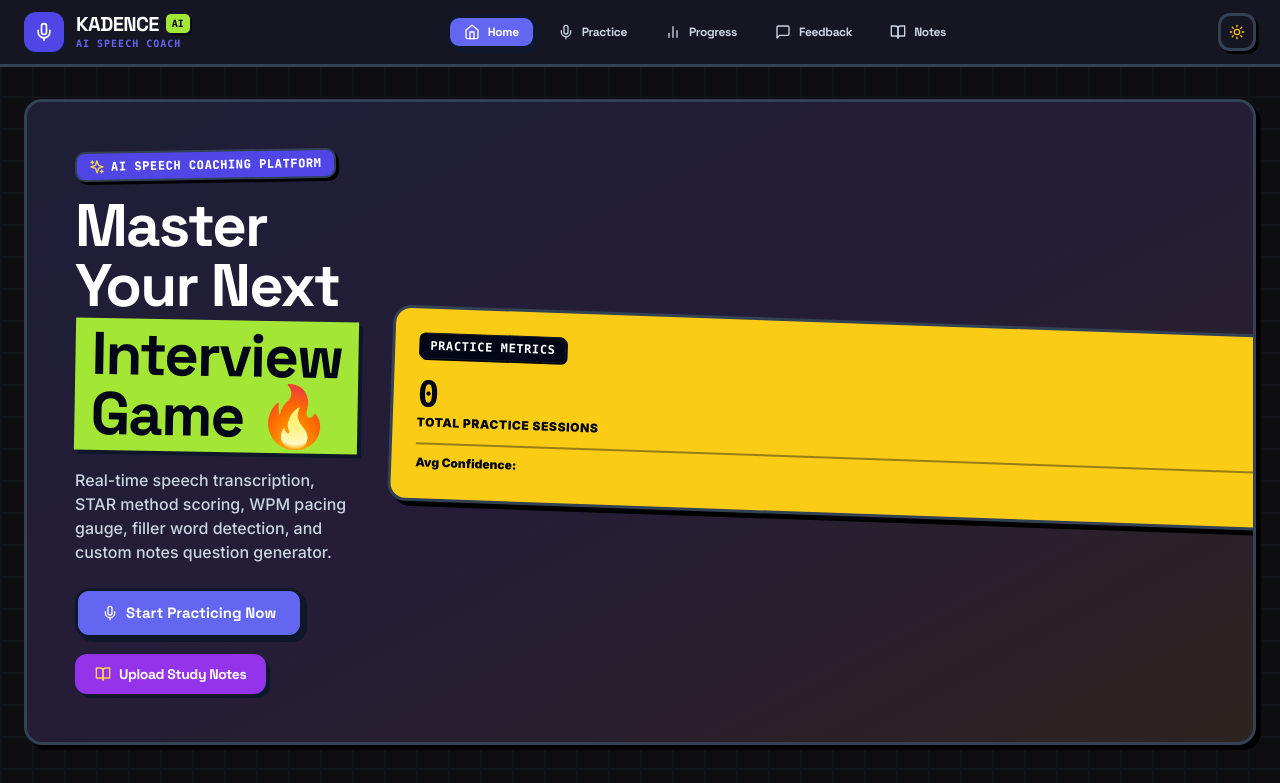
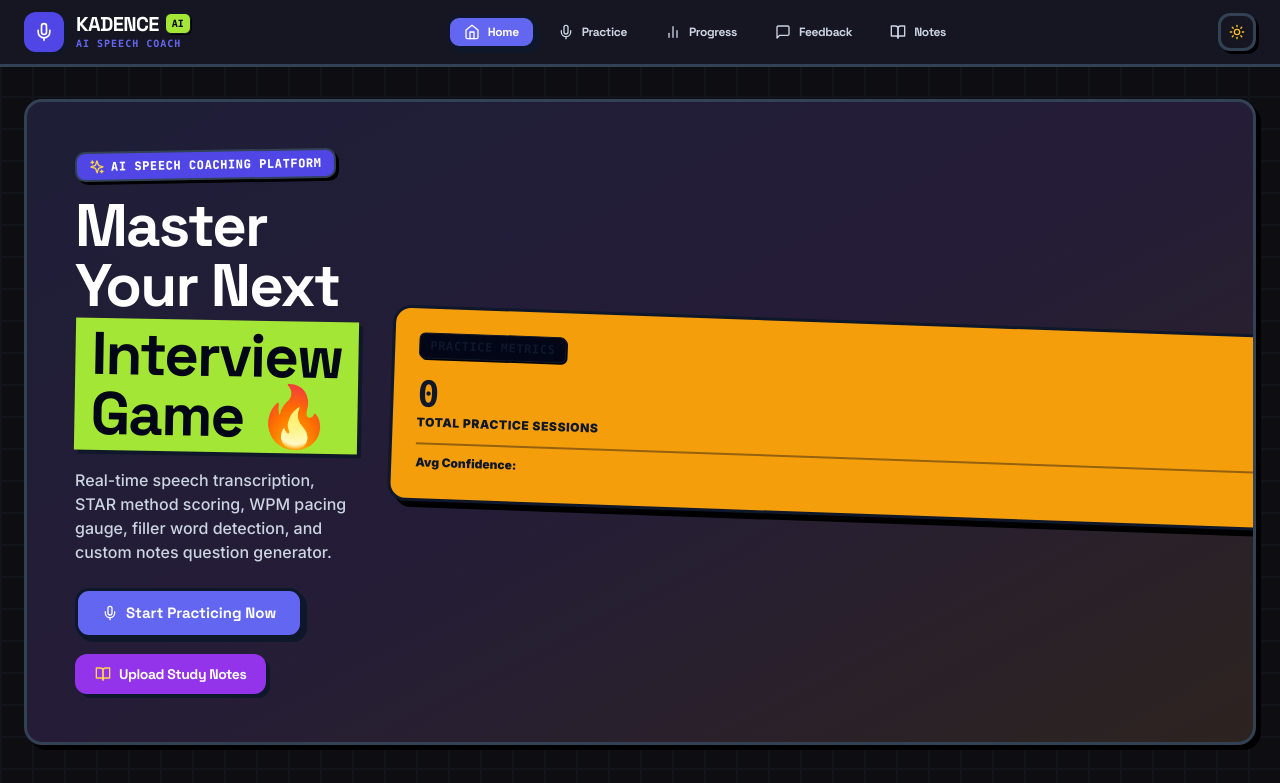
Before and after one commit to muditchaudhary29/kadence, a React (Vite) app: page / in a window 1280 px wide. Shown: the top 783 px of the page. Built offline with nearby package versions, Linux system fonts and the light colour scheme.

Commit message:
Enforce strict .hero-metrics-card CSS rules in index.css for bright Electric Sunshine Yellow (#FACC15) background with pitch-black text in Light mode

```diff
--- a/src/components/Dashboard.jsx
+++ b/src/components/Dashboard.jsx
@@ -145,32 +145,32 @@ export default function Dashboard({ onNavigate, profile, recentSessions = [] })
         </div>
 
         {/* Hero Interactive 3D Metric Box (Brighter Sunshine Yellow in Light Mode, Electric Amber Gold in Dark Mode) */}
-        <Card3D className="w-full md:w-76 p-6 rounded-2xl !bg-[#FACC15] dark:!bg-[#F59E0B] !text-slate-950 dark:!text-slate-950 border-3 border-slate-900 shadow-[6px_6px_0px_#0F172A] rotate-2 shrink-0 cursor-pointer">
+        <Card3D className="hero-metrics-card w-full md:w-76 p-6 rounded-2xl border-3 border-slate-900 rotate-2 shrink-0 cursor-pointer">
           <div className="flex items-center justify-between mb-4">
             <span className="text-xs font-mono font-black uppercase tracking-wider !bg-slate-950 !text-white px-2.5 py-1 rounded-md border border-slate-900 shadow-[1.5px_1.5px_0px_#000]">
               PRACTICE METRICS
             </span>
-            <Target className="w-6 h-6 !text-slate-950" />
+            <Target className="w-6 h-6 stroke-[2.5]" />
           </div>
 
           <div className="space-y-3">
             <div>
-              <div className="text-4xl font-black font-mono tracking-tight !text-slate-950">{total}</div>
-              <div className="text-xs font-black uppercase tracking-wider !text-slate-950">Total Practice Sessions</div>
+              <div className="text-4xl font-black font-mono tracking-tight">{total}</div>
+              <div className="text-xs font-black uppercase tracking-wider">Total Practice Sessions</div>
             </div>
 
-            <div className="pt-2.5 border-t-2 border-slate-950/40 flex justify-between text-xs font-black !text-slate-950">
+            <div className="pt-2.5 border-t-2 border-slate-950/40 flex justify-between text-xs font-black">
               <span>Avg Confidence:</span>
               <span className="font-mono text-sm font-black">{avgConf}%</span>
             </div>
             {avgWpm && (
-              <div className="flex justify-between text-xs font-black !text-slate-950">
+              <div className="flex justify-between text-xs font-black">
                 <span>Avg Speaking Speed:</span>
                 <span className="font-mono text-sm font-black">{avgWpm} WPM</span>
               </div>
             )}
             {avgFill !== null && (
-              <div className="flex justify-between text-xs font-black !text-slate-950">
+              <div className="flex justify-between text-xs font-black">
                 <span>Filler Hesitation:</span>
                 <span className="font-mono text-sm font-black">{avgFill}%</span>
               </div>
--- a/src/index.css
+++ b/src/index.css
@@ -97,6 +97,29 @@ h1, h2, h3, h4, h5, .font-heading {
   border: 2.5px solid var(--border-brutal);
   border-radius: 14px;
   color: var(--text-main);
+}
+
+/* ─────────────────────────────────────────────────────────────
+   HERO PRACTICE METRICS CARD (Strict Mode-Aware Yellow Styling)
+───────────────────────────────────────────────────────────── */
+.light .hero-metrics-card {
+  background-color: #FACC15 !important; /* Electric Sunshine Yellow */
+  color: #0F172A !important;
+  border: 3px solid #0F172A !important;
+  box-shadow: 6px 6px 0px #0F172A !important;
+}
+.light .hero-metrics-card * {
+  color: #0F172A !important;
+}
+
+.dark .hero-metrics-card {
+  background-color: #F59E0B !important; /* Electric Amber Gold */
+  color: #0F172A !important;
+  border: 3px solid #0F172A !important;
+  box-shadow: 6px 6px 0px #000000 !important;
+}
+.dark .hero-metrics-card * {
+  color: #0F172A !important;
 }
 
 /* ─────────────────────────────────────────────────────────────
```
